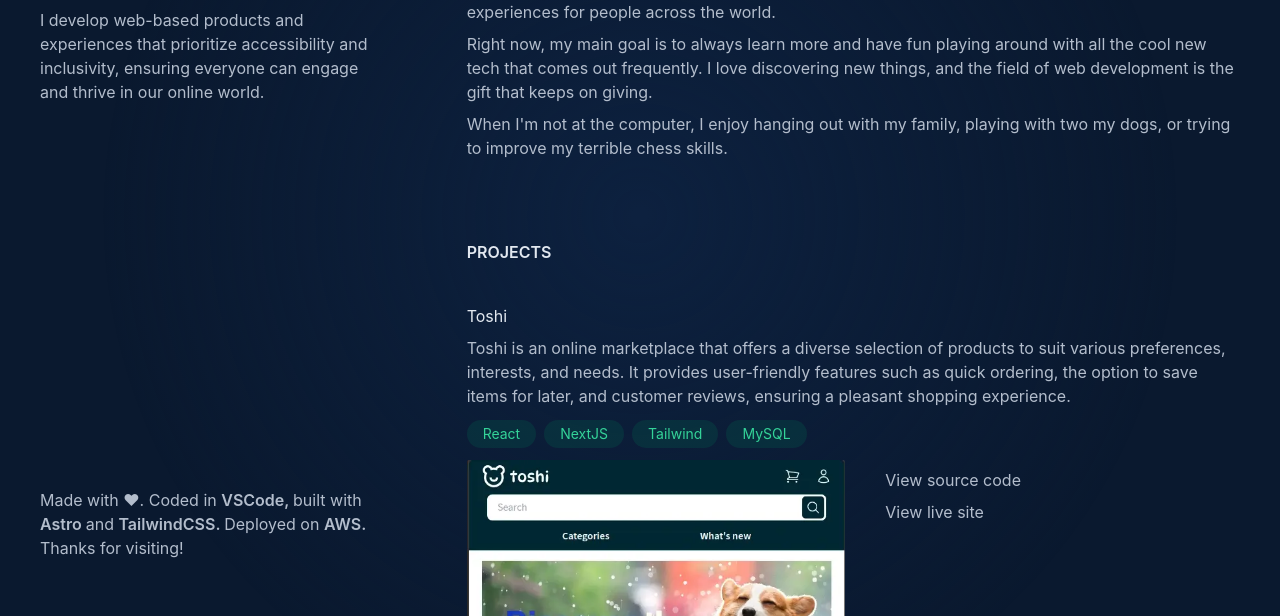
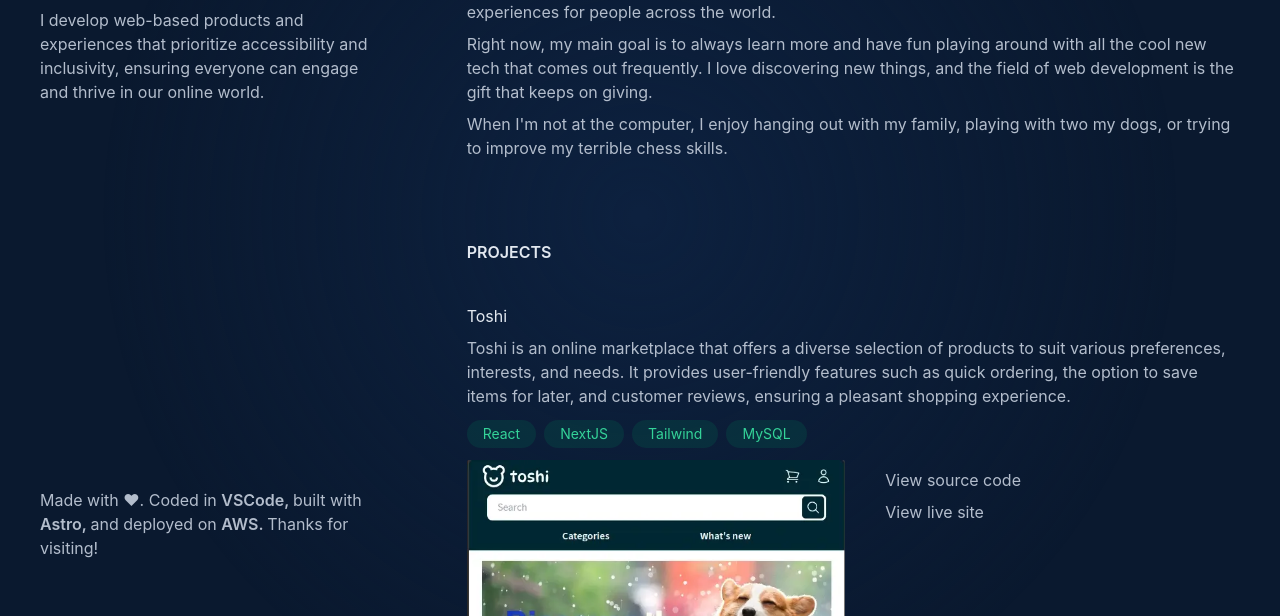
Before and after one commit to curatedcode/portfolio, an Astro site: page / in a window 1280 px wide. Shown: the part 184-800 px from the top of the page. Built offline with nearby package versions, Linux system fonts and the light colour scheme; Astro itself is replaced by a stand-in of ours; some icons are missing.

Commit message:
update footer

```diff
--- a/src/components/Footer.astro
+++ b/src/components/Footer.astro
@@ -21,14 +21,8 @@
       className="font-semibold hover:text-site-blue-lightest transition-colors"
       title="Astro site"
     >
-      Astro
-    </ExternalLink> and <ExternalLink
-      href="https://tailwindcss.com/"
-      className="font-semibold hover:text-site-blue-lightest transition-colors"
-      title="TailwindCSS site"
-    >
-      TailwindCSS.
-    </ExternalLink> Deployed on <ExternalLink
+      Astro,
+    </ExternalLink> and deployed on <ExternalLink
       href="https://aws.amazon.com/"
       className="font-semibold hover:text-site-blue-lightest transition-colors"
       title="AWS site"
```
